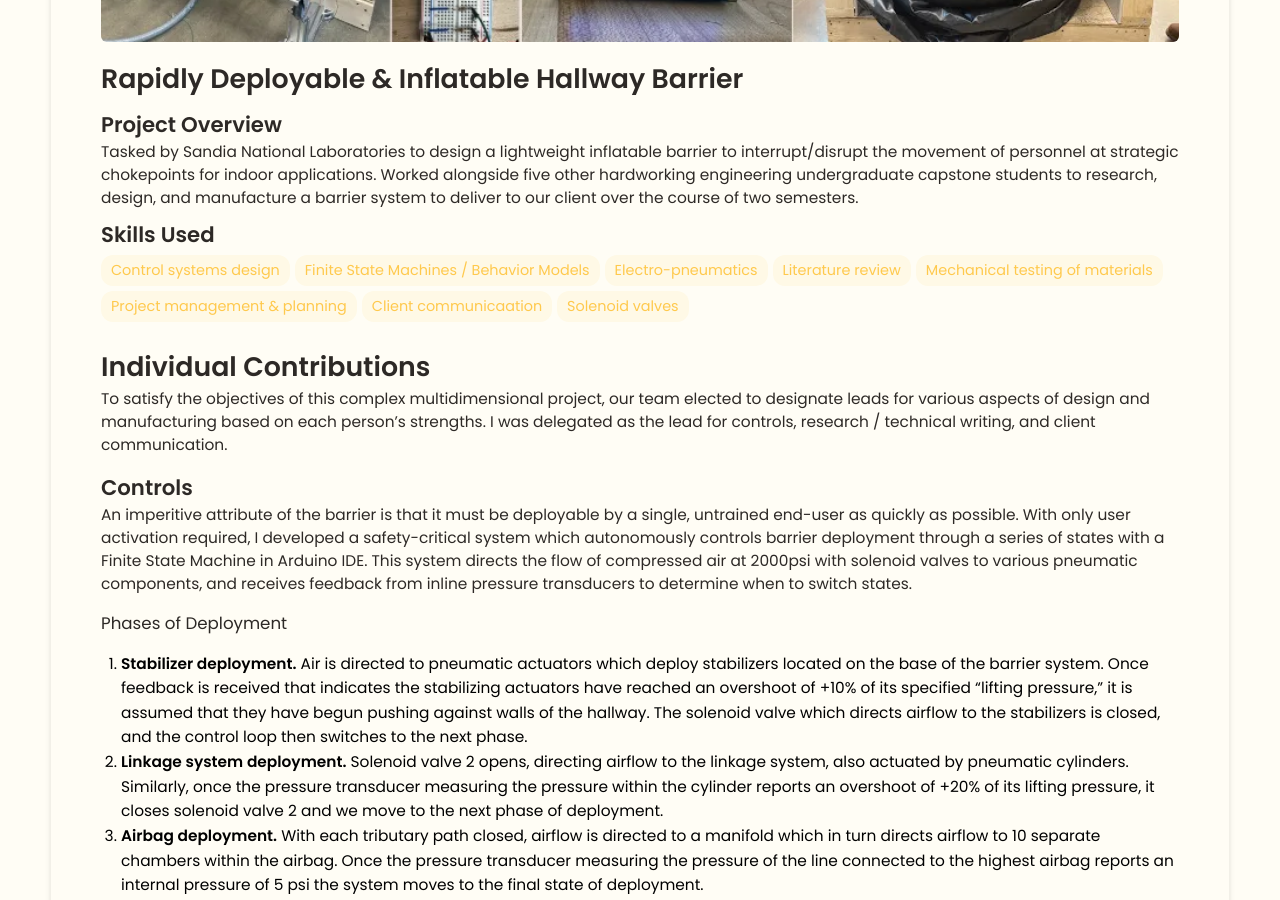
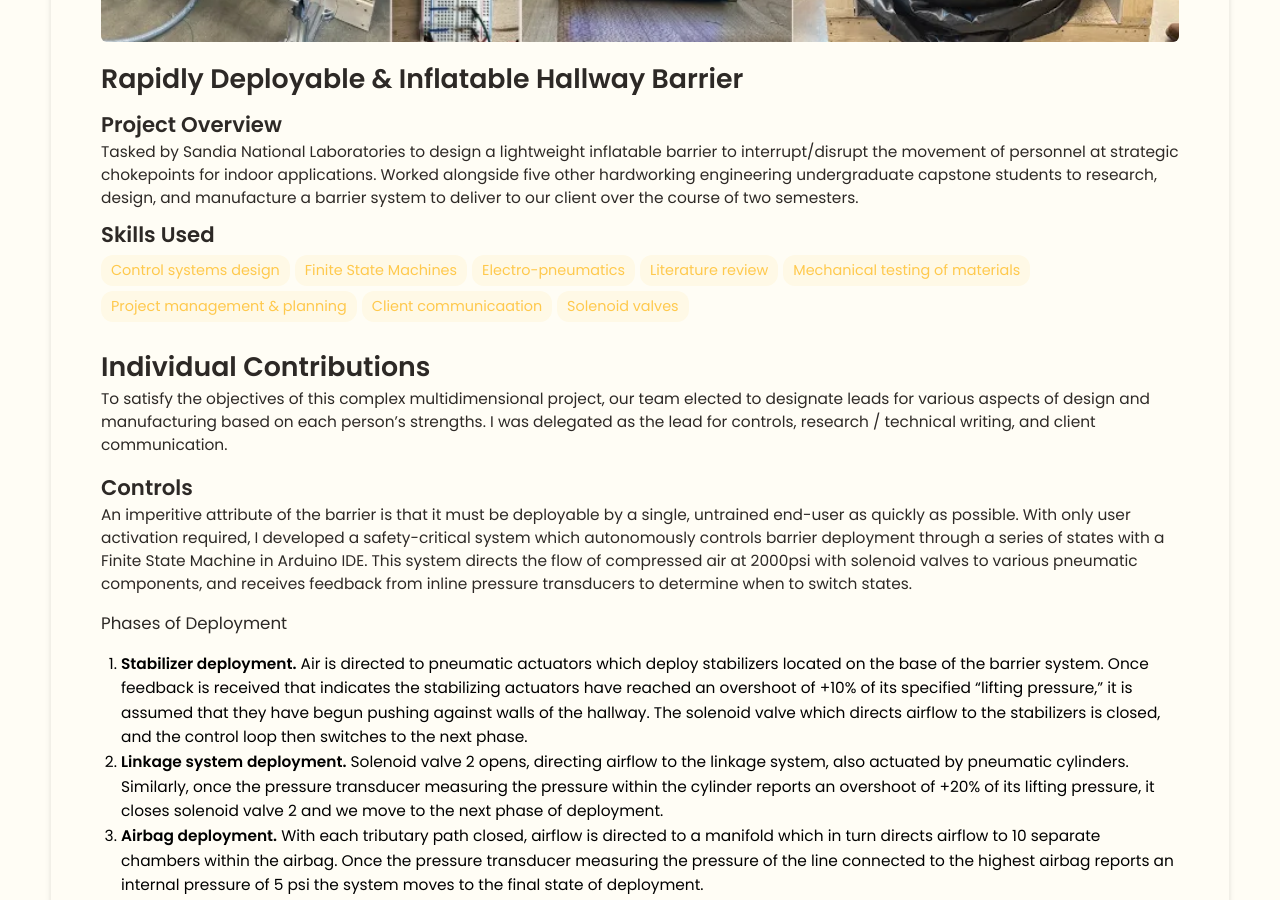
Before and after one commit to elijahverhoff/elijahverhoff.github.io, a Jekyll site: the page built from _projects/Rapidly Deployable & Inflatable Hallway Barrier (MEE Capstone)/index.md, in a window 1280 px wide and 900 px high, scrolled down 448 px. Built offline with Jekyll 4.4.1, drawn with Linux system fonts in a browser that asks for light colours.

Commit message:
Update index.md

````diff
--- a/_projects/Rapidly Deployable & Inflatable Hallway Barrier (MEE Capstone)/index.md
+++ b/_projects/Rapidly Deployable & Inflatable Hallway Barrier (MEE Capstone)/index.md
@@ -4,7 +4,7 @@
 description:  Tasked by Sandia National Laboratories to design a lightweight inflatable barrier to interrupt/disrupt the movement of personnel at strategic chokepoints for indoor applications. Worked alongside five other hardworking engineering undergraduate capstone students to research, design, and manufacture a barrier system to deliver to our client over the course of two semesters.
 skills:
 - Control systems design
-- Finite State Machines / Behavior Models
+- Finite State Machines
 - Electro-pneumatics
 - Literature review
 - Mechanical testing of materials
@@ -150,3 +150,8 @@
   }
 }
 ```
+
+
+### Circuit Diagram
+
+{% include image-gallery.html images="circuitDiagram.webp" height="400" %}
````
